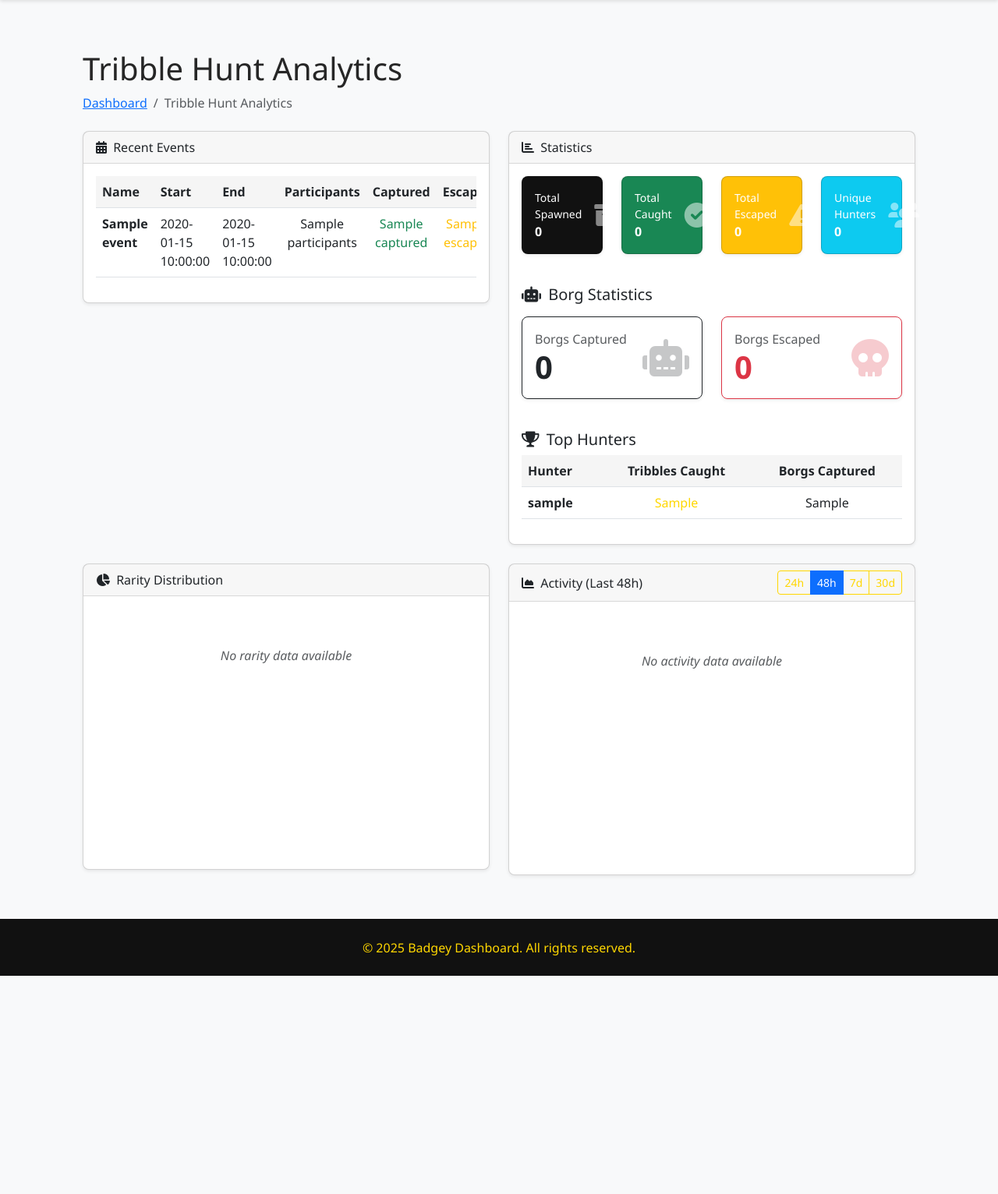
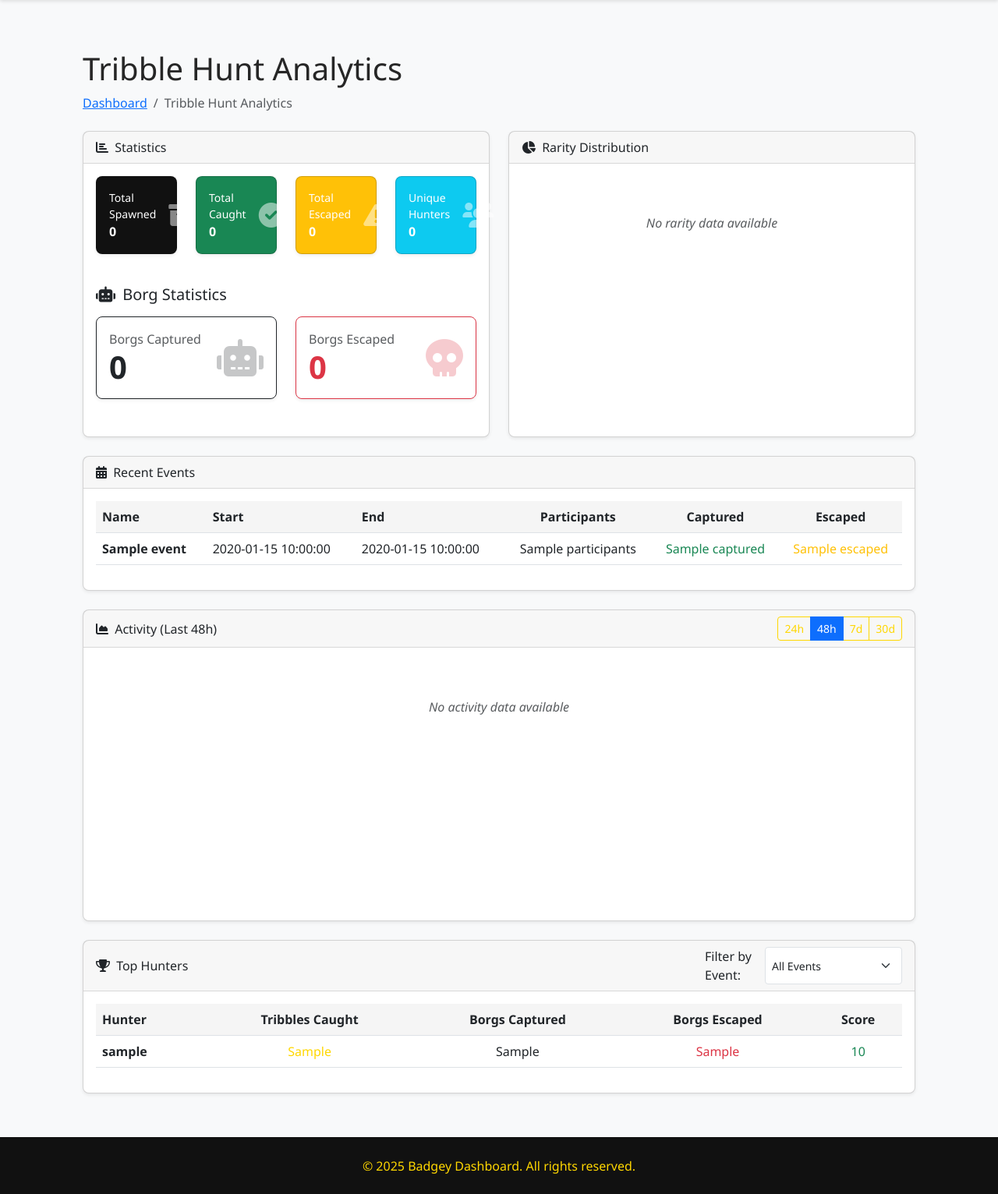
Before and after one commit to KJoshO0611/badgey-dashboard, a Python web app: template templates/analytics/tribbles.html in a window 1280 px wide. Shown: the part 57-1589 px from the top of the page at 78% size. Before the commit the page ends 1309 px from the top, so only its background shows below. Run offline with Jinja, Linux system fonts and the light colour scheme; the template is opened without the code that fills it: most values are stand-ins (such as "Sample title", 1, 10 or a date in 2020); some libraries are stand-ins or nearby versions.

Commit message:
redesigned tribble analytics

```diff
--- a/templates/analytics/tribbles.html
+++ b/templates/analytics/tribbles.html
@@ -10,50 +10,8 @@
         <li class="breadcrumb-item active">Tribble Hunt Analytics</li>
     </ol>
 
+    <!-- First row: Statistics and Rarity Distribution -->
     <div class="row">
-        <div class="col-xl-6">
-            <div class="card mb-4">
-                <div class="card-header">
-                    <i class="fas fa-calendar-alt me-1"></i>
-                    Recent Events
-                </div>
-                <div class="card-body">
-                    <div class="table-responsive">
-                        <table class="table table-hover">
-                            <thead>
-                                <tr>
-                                    <th>Name</th>
-                                    <th>Start</th>
-                                    <th>End</th>
-                                    <th class="text-center">Participants</th>
-                                    <th class="text-center">Captured</th>
-                                    <th class="text-center">Escaped</th>
-                                </tr>
-                            </thead>
-                            <tbody>
-                                {% if events %}
-                                    {% for event in events %}
-                                    <tr>
-                                        <td><strong>{{ event.event_name }}</strong></td>
-                                        <td>{{ event.start_time|default('-') }}</td>
-                                        <td>{{ event.end_time|default('-') }}</td>
-                                        <td class="text-center">{{ event.participants|default(0) }}</td>
-                                        <td class="text-center text-success">{{ event.captured|default(0) }}</td>
-                                        <td class="text-center text-warning">{{ event.escaped|default(0) }}</td>
-                                    </tr>
-                                    {% endfor %}
-                                {% else %}
-                                    <tr>
-                                        <td colspan="6" class="text-center">No recent events</td>
-                                    </tr>
-                                {% endif %}
-                            </tbody>
-                        </table>
-                    </div>
-                </div>
-            </div>
-        </div>
-
         <div class="col-xl-6">
             <div class="card mb-4">
                 <div class="card-header">
@@ -152,41 +110,10 @@
                         </div>
                     </div>
 
-                    {% if top_hunters %}
-                    <div class="mt-4">
-                        <h5><i class="fas fa-trophy me-1"></i> Top Hunters</h5>
-                        <div class="table-responsive">
-                            <table class="table table-hover">
-                                <thead>
-                                    <tr>
-                                        <th>Hunter</th>
-                                        <th class="text-center">Tribbles Caught</th>
-                                        <th class="text-center">Borgs Captured</th>
-                                    </tr>
-                                </thead>
-                                <tbody>
-                                    {% for hunter in top_hunters %}
-                                    <tr>
-                                        <td><strong>{{ hunter.username }}</strong></td>
-                                        <td class="text-center text-primary">{{ hunter.tribbles_caught }}</td>
-                                        <td class="text-center text-dark">{{ hunter.borgs_caught }}</td>
-                                    </tr>
-                                    {% endfor %}
-                                </tbody>
-                            </table>
-                        </div>
-                    </div>
-                    {% else %}
-                    <div class="mt-4 text-center">
-                        <p class="text-muted">No hunter data available</p>
-                    </div>
-                    {% endif %}
+                    <!-- Top Hunters moved to bottom of page -->
                 </div>
             </div>
         </div>
-    </div>
-
-    <div class="row">
         <div class="col-xl-6">
             <div class="card mb-4">
                 <div class="card-header">
@@ -198,7 +125,57 @@
                 </div>
             </div>
         </div>
-        <div class="col-xl-6">
+    </div>
+
+    <!-- Second row: Recent Events (full width) -->
+    <div class="row">
+        <div class="col-12">
+            <div class="card mb-4">
+                <div class="card-header">
+                    <i class="fas fa-calendar-alt me-1"></i>
+                    Recent Events
+                </div>
+                <div class="card-body">
+                    <div class="table-responsive">
+                        <table class="table table-hover">
+                            <thead>
+                                <tr>
+                                    <th>Name</th>
+                                    <th>Start</th>
+                                    <th>End</th>
+                                    <th class="text-center">Participants</th>
+                                    <th class="text-center">Captured</th>
+                                    <th class="text-center">Escaped</th>
+                                </tr>
+                            </thead>
+                            <tbody>
+                                {% if events %}
+                                    {% for event in events %}
+                                    <tr>
+                                        <td><strong>{{ event.event_name }}</strong></td>
+                                        <td>{{ event.start_time|default('-') }}</td>
+                                        <td>{{ event.end_time|default('-') }}</td>
+                                        <td class="text-center">{{ event.participants|default(0) }}</td>
+                                        <td class="text-center text-success">{{ event.captured|default(0) }}</td>
+                                        <td class="text-center text-warning">{{ event.escaped|default(0) }}</td>
+                                    </tr>
+                                    {% endfor %}
+                                {% else %}
+                                    <tr>
+                                        <td colspan="6" class="text-center">No recent events</td>
+                                    </tr>
+                                {% endif %}
+                            </tbody>
+                        </table>
+                    </div>
+                </div>
+            </div>
+        </div>
+    </div>
+
+    <!-- Third row: Activity chart (full width) -->
+    <div class="row">
+        <div class="col-12">
             <div class="card mb-4">
                 <div class="card-header d-flex justify-content-between align-items-center">
                     <div>
@@ -218,6 +195,64 @@
             </div>
         </div>
     </div>
+
+    <!-- Fourth row: Top Hunters (full width) -->
+    <div class="row">
+        <div class="col-12">
+            <div class="card mb-4">
+                <div class="card-header d-flex justify-content-between align-items-center">
+                    <div>
+                        <i class="fas fa-trophy me-1"></i> Top Hunters
+                    </div>
+                    <div>
+                        <form class="d-flex" id="event-filter-form">
+                            <label for="event-filter" class="form-label me-2 mb-0 d-flex align-items-center">Filter by Event:</label>
+                            <select class="form-select form-select-sm" id="event-filter" name="event_id" aria-label="Filter by event">
+                                <option value="">All Events</option>
+                                {% for event in all_events %}
+                                <option value="{{ event.id }}" {% if current_event_id == event.id %}selected{% endif %}>
+                                    {{ event.event_name }}
+                                </option>
+                                {% endfor %}
+                            </select>
+                        </form>
+                    </div>
+                </div>
+                <div class="card-body">
+                    {% if top_hunters %}
+                    <div class="table-responsive">
+                        <table class="table table-hover">
+                            <thead>
+                                <tr>
+                                    <th>Hunter</th>
+                                    <th class="text-center">Tribbles Caught</th>
+                                    <th class="text-center">Borgs Captured</th>
+                                    <th class="text-center">Borgs Escaped</th>
+                                    <th class="text-center">Score</th>
+                                </tr>
+                            </thead>
+                            <tbody>
+                                {% for hunter in top_hunters %}
+                                <tr>
+                                    <td><strong>{{ hunter.username }}</strong></td>
+                                    <td class="text-center text-primary">{{ hunter.tribbles_caught }}</td>
+                                    <td class="text-center text-dark">{{ hunter.borgs_caught }}</td>
+                                    <td class="text-center text-danger">{{ hunter.borgs_escaped }}</td>
+                                    <td class="text-center text-success">{{ hunter.score }}</td>
+                                </tr>
+                                {% endfor %}
+                            </tbody>
+                        </table>
+                    </div>
+                    {% else %}
+                    <div class="text-center">
+                        <p class="text-muted">No hunter data available</p>
+                    </div>
+                    {% endif %}
+                </div>
+            </div>
+        </div>
+    </div>
 </div>
 <!-- Store data in data attributes to avoid JS linter errors -->
 <div id="chart-data"
@@ -233,7 +268,8 @@
     document.addEventListener('DOMContentLoaded', function() {
         // Highlight the active time filter button based on the current URL
         const currentUrl = window.location.pathname;
-        const duration = currentUrl.match(/\/tribbles\/(\d+)/) ? currentUrl.match(/\/tribbles\/(\d+)/)[1] : '48';
+        const durationMatch = currentUrl.match(/\/tribbles\/(\d+)/);
+        const duration = durationMatch ? durationMatch[1] : '48';
         document.querySelectorAll('.time-filter').forEach(btn => {
             btn.classList.remove('active');
             if (btn.getAttribute('data-hours') === duration) {
@@ -241,6 +277,25 @@
                 document.getElementById('activity-title').textContent = `Activity (Last ${btn.textContent})`;
             }
         });
+
+        // Handle event filter dropdown changes
+        const eventFilter = document.getElementById('event-filter');
+        if (eventFilter) {
+            eventFilter.addEventListener('change', function() {
+                const selectedEventId = this.value;
+                let newUrl;
+
+                if (selectedEventId) {
+                    // If an event is selected, navigate to the filtered URL
+                    newUrl = `/analytics/tribbles/${duration}/${selectedEventId}`;
+                } else {
+                    // If 'All Events' is selected, go back to unfiltered view
+                    newUrl = `/analytics/tribbles/${duration}`;
+                }
+
+                window.location.href = newUrl;
+            });
+        }
         // Get data from data attributes instead of directly in JS
         const dataElement = document.getElementById('chart-data');
         let rarityDataRaw, activityDataRaw;
```
Also changed, not shown: routes/analytics.py (+55 -6 lines).
